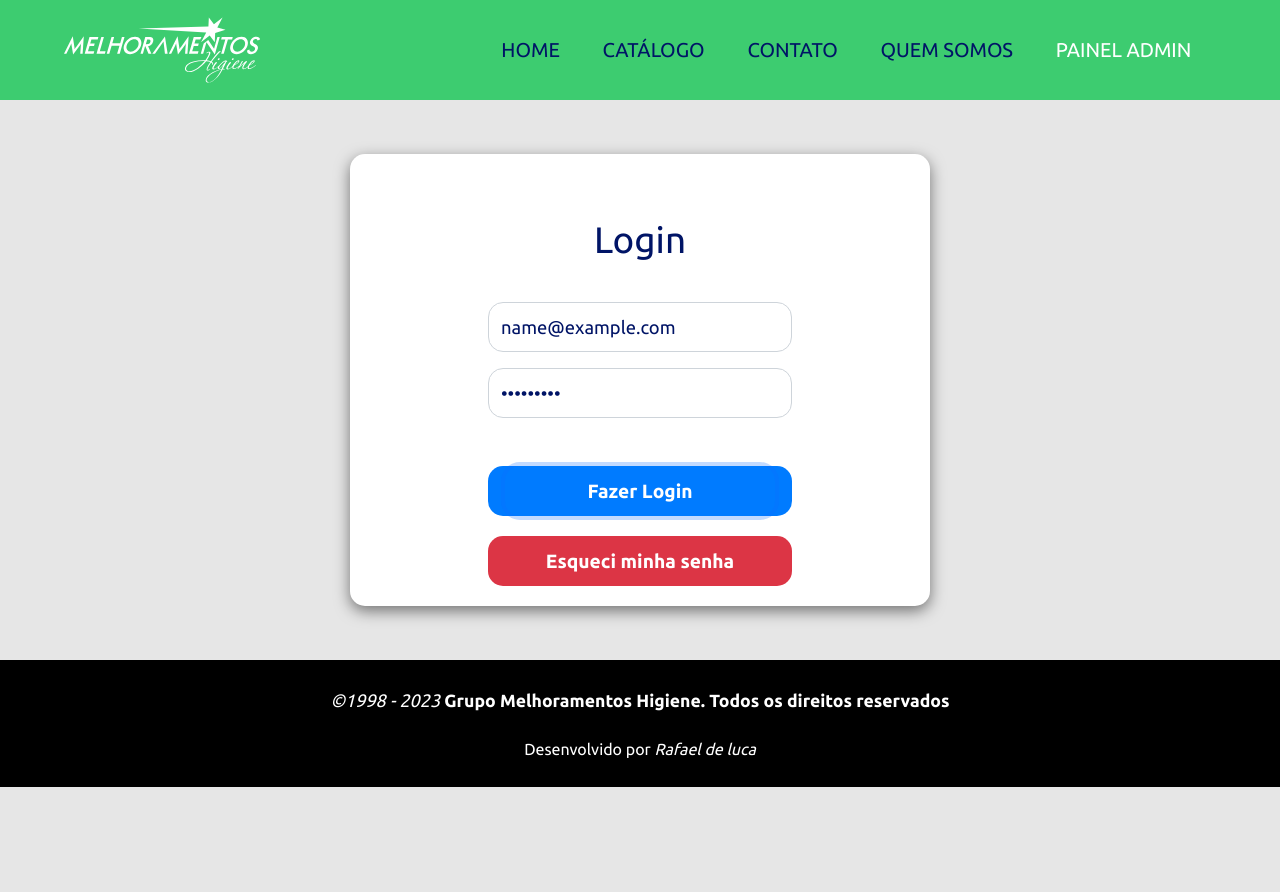
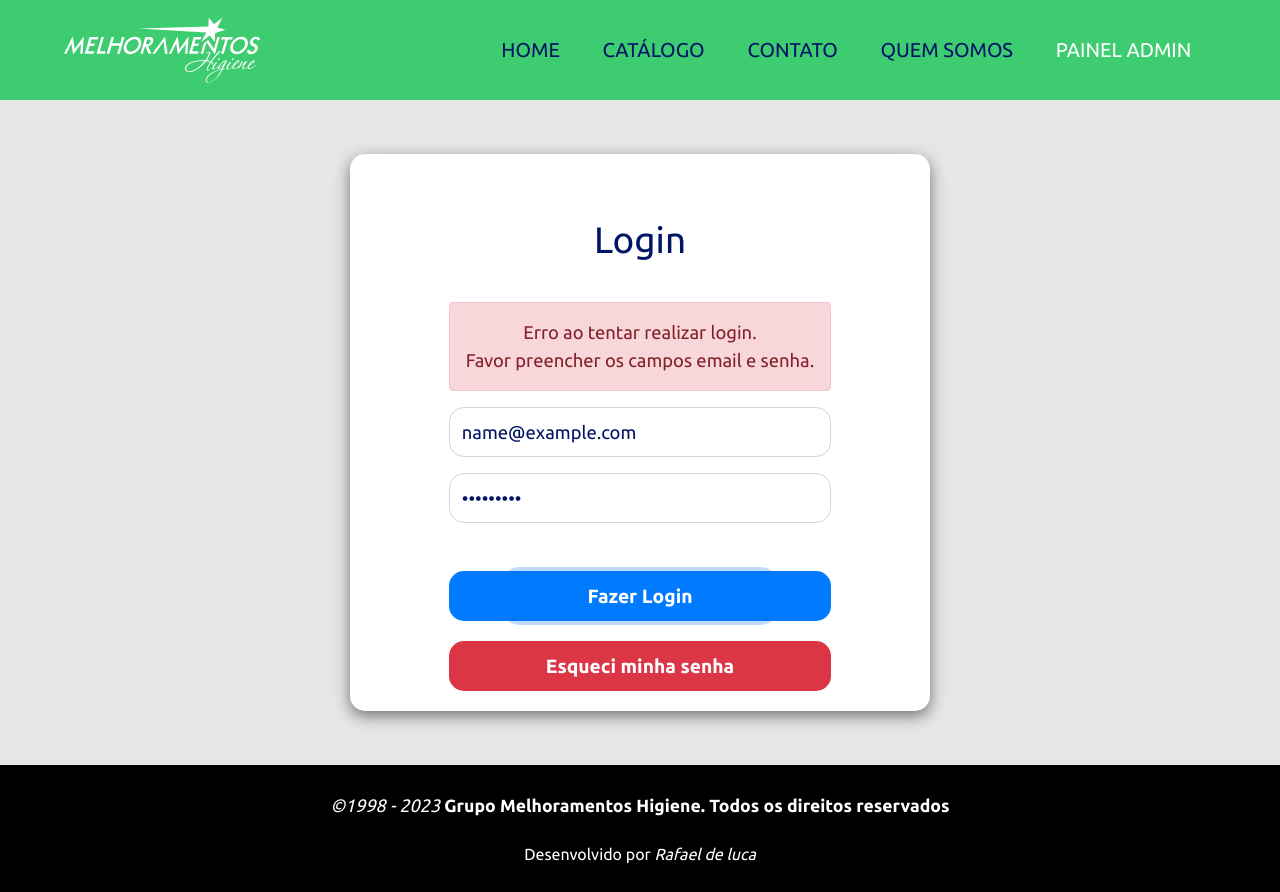
Before and after one commit to rafaelgauderio/typescript-react-elite-products-frontend, a React (Create React App) app: page /admin/autenticar/login in a window 1280 px wide. Both pictures are taken after typing "name@example.com", "Sample123" into the empty fields and a click on the button "Fazer Login". Before the commit the page ends 800 px from the top, so only its background shows below. Built offline with nearby package versions, Linux system fonts and the light colour scheme; no server answers.

Commit message:
Alert de erro de login

```diff
--- a/src/paginas/Admin/MenuAdmin/Autenticar/Login/index.tsx
+++ b/src/paginas/Admin/MenuAdmin/Autenticar/Login/index.tsx
@@ -3,6 +3,7 @@ import BotaoPadrao from '../../../../../componentes/BotaoPadrao';
 import './styles.css';
 import { useForm } from 'react-hook-form';
 import { requisicaoDeLogin } from '../../../../../util/requisicao';
+import { useState } from 'react';
 
 
 type DadosLogin = {
@@ -10,34 +11,47 @@ type DadosLogin = {
     password: string;
 }
 
+
+
+function Login() {
+
+    const [erroLogin, setErroLogin] = useState(false);
+
+    const { register, handleSubmit } = useForm<DadosLogin>();
+
     function enviarFormulario(dadosLogin: DadosLogin) {
         return (
             console.log(dadosLogin),
             requisicaoDeLogin(dadosLogin)
                 .then(resposta => {
                     console.log('Login efetuado com sucesso', resposta);
-                console.log(dadosLogin);
+                    setErroLogin(false);
+                    //console.log(dadosLogin);
                 })
                 .catch(erro => {
+                    setErroLogin(true);
                     console.log("Erro, falha ao tentar realizar login", erro);
-                console.log(dadosLogin);
+                    //console.log(dadosLogin);
                 })
                 .finally(() => {
-                console.log("Finalizado o login");
+                    //console.log("Finalizado o login");
                 })
         )
     };
 
 
-function Login() {
-
-    const { register, handleSubmit } = useForm<DadosLogin>();
-
     return (
         <>
             <div className="login-container mt-4">
                 <div className="login-titulo">
-                    <h1>Login</h1>
+                    <h1>Login</h1> {
+                        erroLogin == true &&
+                        (<div className="alert alert-danger text-center">
+                            Erro ao tentar realizar login. <br />
+                            Favor preencher os campos email e senha. <br />
+
+                        </div>)
+                    }
                 </div>
                 <form onSubmit={handleSubmit(enviarFormulario)}>
                     <div className="mb-3">
```
Lines whose indentation alone changed are shown as unchanged.
